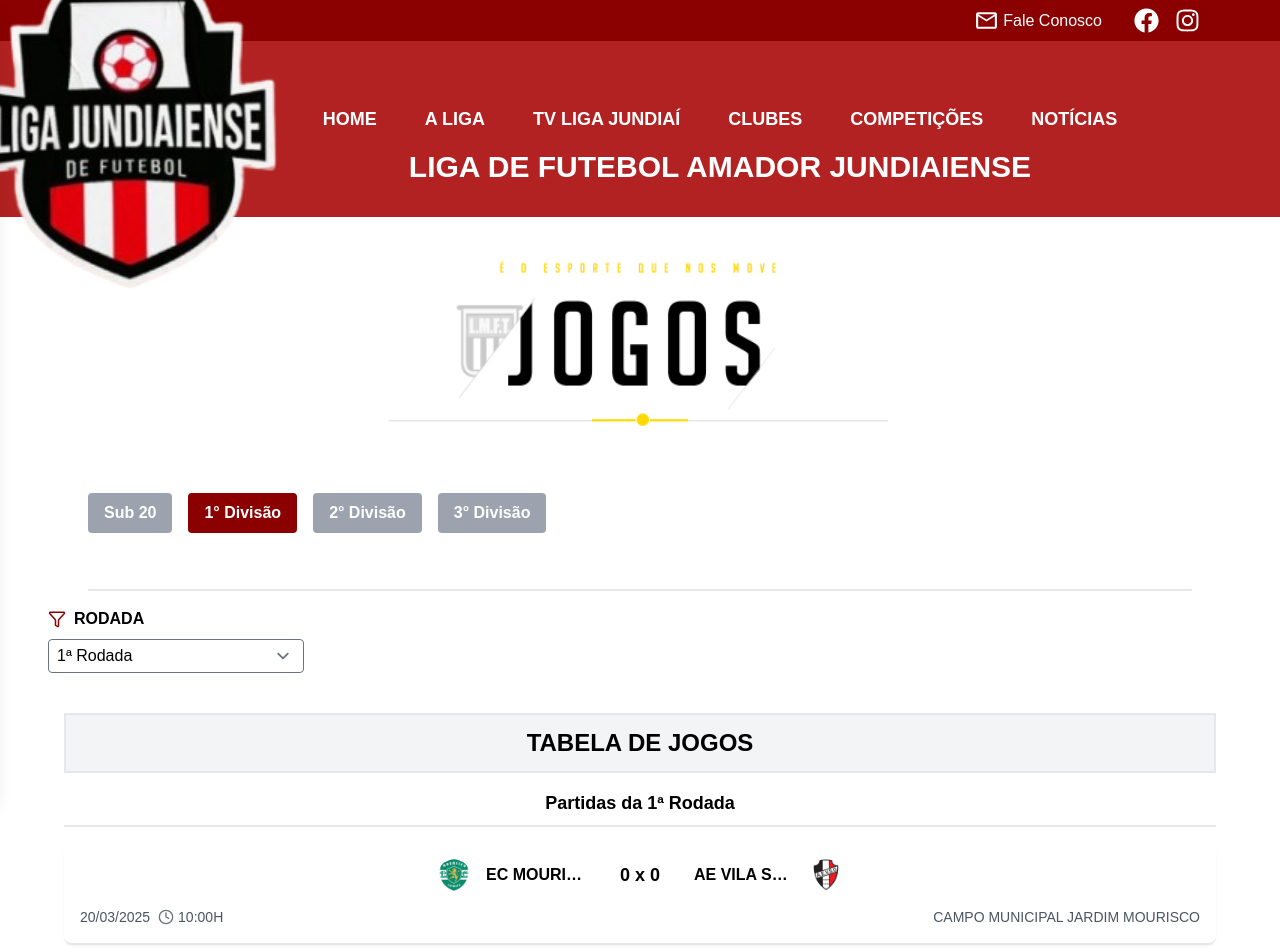
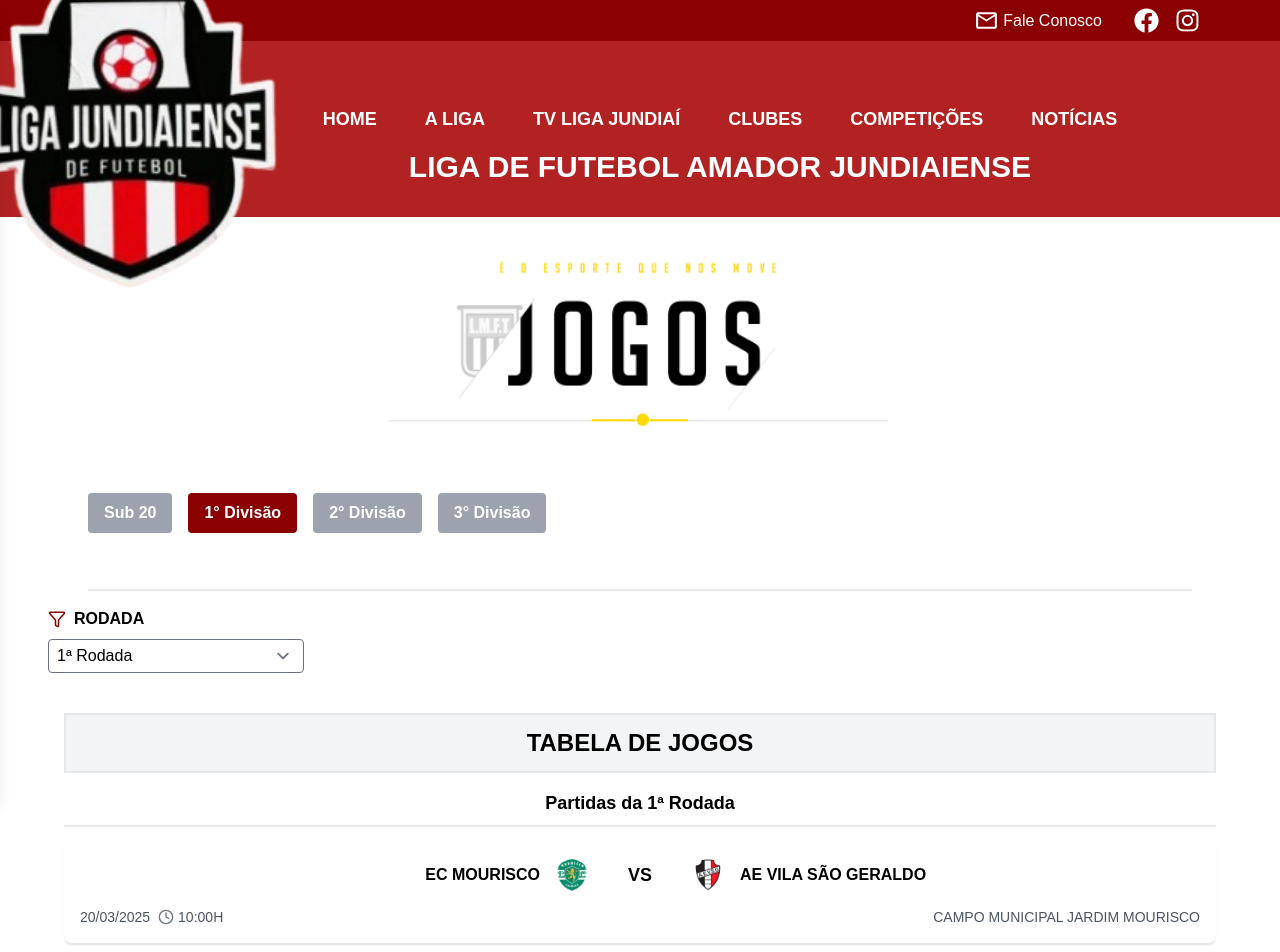
Before and after one commit to bdancost/amateur_football_league, a Next.js app: page /competicoes in a window 1280 px wide. Shown: the top 952 px of the page. Built offline with nearby package versions, Linux system fonts and the light colour scheme.

Commit message:
Ajustando layout orgnizado dos jogos nos campeonatos

```diff
--- a/src/components/PartidasRodada.tsx
+++ b/src/components/PartidasRodada.tsx
@@ -35,10 +35,13 @@
               key={index}
               className="flex flex-col gap-4 p-4 border-b-2 rounded-lg shadow-sm bg-white"
             >
-              {/* Linha de times e placar */}
-              <div className="flex items-center justify-center gap-6 w-full">
-                {/* Mandante */}
-                <div className="flex items-center gap-4 w-[160px] justify-end">
+              {/* Linha de times com escudos e nomes */}
+              <div className="flex items-center justify-center gap-8 w-full">
+                {/* Nome mandante + escudo */}
+                <div className="flex items-center justify-end gap-4 w-[200px]">
+                  <p className="font-bold text-right whitespace-nowrap">
+                    {partida.mandante}
+                  </p>
                   {mandante && (
                     <Image
                       src={mandante.image}
@@ -48,21 +51,13 @@
                       className="rounded-full"
                     />
                   )}
-                  <p className="font-bold text-right truncate w-[100px]">
-                    {partida.mandante}
-                  </p>
                 </div>
 
-                {/* Placar */}
-                <div className="text-lg font-bold w-[60px] text-center">
-                  {partida.placarMandante} x {partida.placarVisitante}
-                </div>
+                {/* VS */}
+                <div className="font-bold text-lg w-[40px] text-center">VS</div>
 
-                {/* Visitante */}
-                <div className="flex items-center gap-4 w-[160px] justify-start">
-                  <p className="font-bold truncate w-[100px]">
-                    {partida.visitante}
-                  </p>
+                {/* Escudo + nome visitante */}
+                <div className="flex items-center justify-start gap-4 w-[200px]">
                   {visitante && (
                     <Image
                       src={visitante.image}
@@ -72,6 +67,9 @@
                       className="rounded-full"
                     />
                   )}
+                  <p className="font-bold text-left whitespace-nowrap">
+                    {partida.visitante}
+                  </p>
                 </div>
               </div>
 
```
